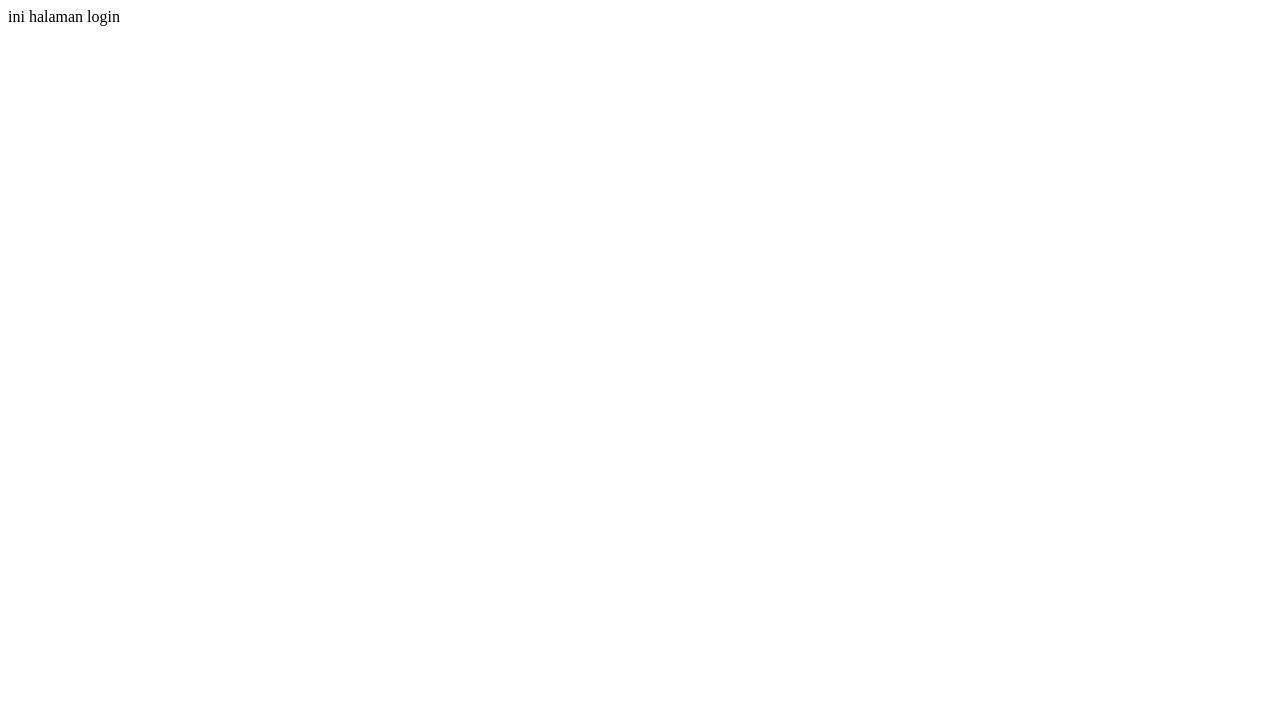
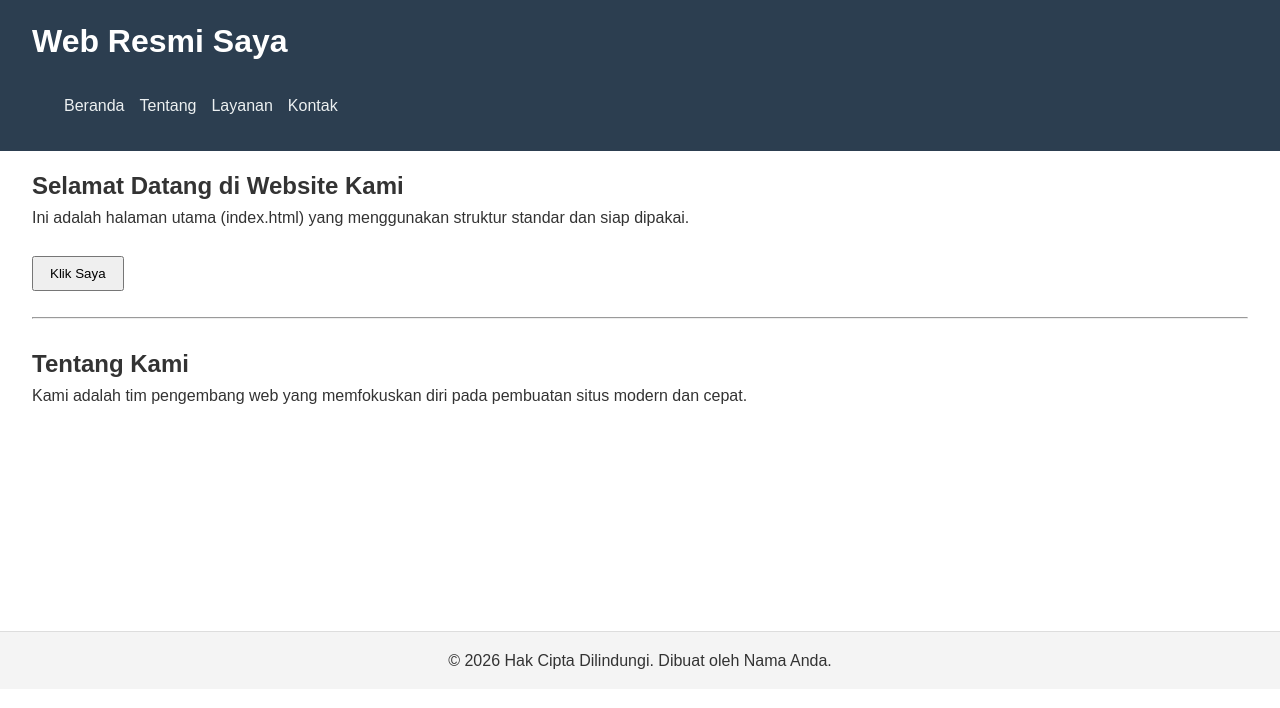
Before and after one commit to rsshdq/web-umkm-misoayamajotopo, a plain HTML site: page login.html in a window 1280 px wide. Drawn offline with Linux system fonts and the light colour scheme.

Commit message:
update isi login html

```diff
--- a/login.html
+++ b/login.html
@@ -1,3 +1,111 @@
-<html>
-    ini halaman login
+<!DOCTYPE html>
+<html lang="id">
+<head>
+  <!-- Meta Tag Wajib -->
+  <meta charset="UTF-8">
+  <meta name="viewport" content="width=device-width, initial-scale=1.0">
+
+  <!-- SEO & Meta Informasi -->
+  <title>Website Saya - Selamat Datang</title>
+  <meta name="description" content="Ini adalah contoh halaman index.html lengkap dengan struktur HTML5.">
+  <meta name="keywords" content="HTML5, Example, Index, Web Development">
+  <meta name="author" content="Nama Anda">
+
+  <!-- Favicon -->
+  <link rel="icon" href="favicon.ico" type="image/x-icon">
+
+  <!-- External Stylesheet (CSS) -->
+  <link rel="stylesheet" href="style.css">
+
+  <!-- Internal CSS (Opsional / Contoh) -->
+  <style>
+    * {
+      box-sizing: border-box;
+      margin: 0;
+      padding: 0;
+    }
+    body {
+      font-family: Arial, sans-serif;
+      line-height: 1.6;
+      color: #333;
+    }
+    header, nav, main, footer {
+      padding: 1rem 2rem;
+    }
+    header {
+      background-color: #2c3e50;
+      color: #fff;
+    }
+    nav ul {
+      list-style: none;
+      display: flex;
+      gap: 15px;
+      margin-top: 10px;
+    }
+    nav a {
+      color: #ecf0f1;
+      text-decoration: none;
+    }
+    main {
+      min-height: 60vh;
+    }
+    footer {
+      background-color: #f4f4f4;
+      text-align: center;
+      border-top: 1px solid #ddd;
+    }
+    button {
+      padding: 8px 16px;
+      cursor: pointer;
+    }
+  </style>
+</head>
+<body>
+
+  <!-- Header & Navigasi -->
+  <header>
+    <h1>Web Resmi Saya</h1>
+    <nav>
+      <ul>
+        <li><a href="#home">Beranda</a></li>
+        <li><a href="#tentang">Tentang</a></li>
+        <li><a href="#layanan">Layanan</a></li>
+        <li><a href="#kontak">Kontak</a></li>
+      </ul>
+    </nav>
+  </header>
+
+  <!-- Konten Utama -->
+  <main>
+    <section id="home">
+      <h2>Selamat Datang di Website Kami</h2>
+      <p>Ini adalah halaman utama (index.html) yang menggunakan struktur standar dan siap dipakai.</p>
+      <br>
+      <button onclick="sapaPengunjung()">Klik Saya</button>
+    </section>
+
+    <br><hr><br>
+
+    <section id="tentang">
+      <h2>Tentang Kami</h2>
+      <p>Kami adalah tim pengembang web yang memfokuskan diri pada pembuatan situs modern dan cepat.</p>
+    </section>
+  </main>
+
+  <!-- Footer -->
+  <footer>
+    <p>&copy; 2026 Hak Cipta Dilindungi. Dibuat oleh Nama Anda.</p>
+  </footer>
+
+  <!-- External JavaScript (Disarankan diletakkan di sebelum tutup body) -->
+  <script src="script.js"></script>
+
+  <!-- Internal JavaScript (Opsional / Contoh) -->
+  <script>
+    function sapaPengunjung() {
+      alert("Halo! Terima kasih sudah mengunjungi halaman ini.");
+    }
+  </script>
+
+</body>
 </html>
```
